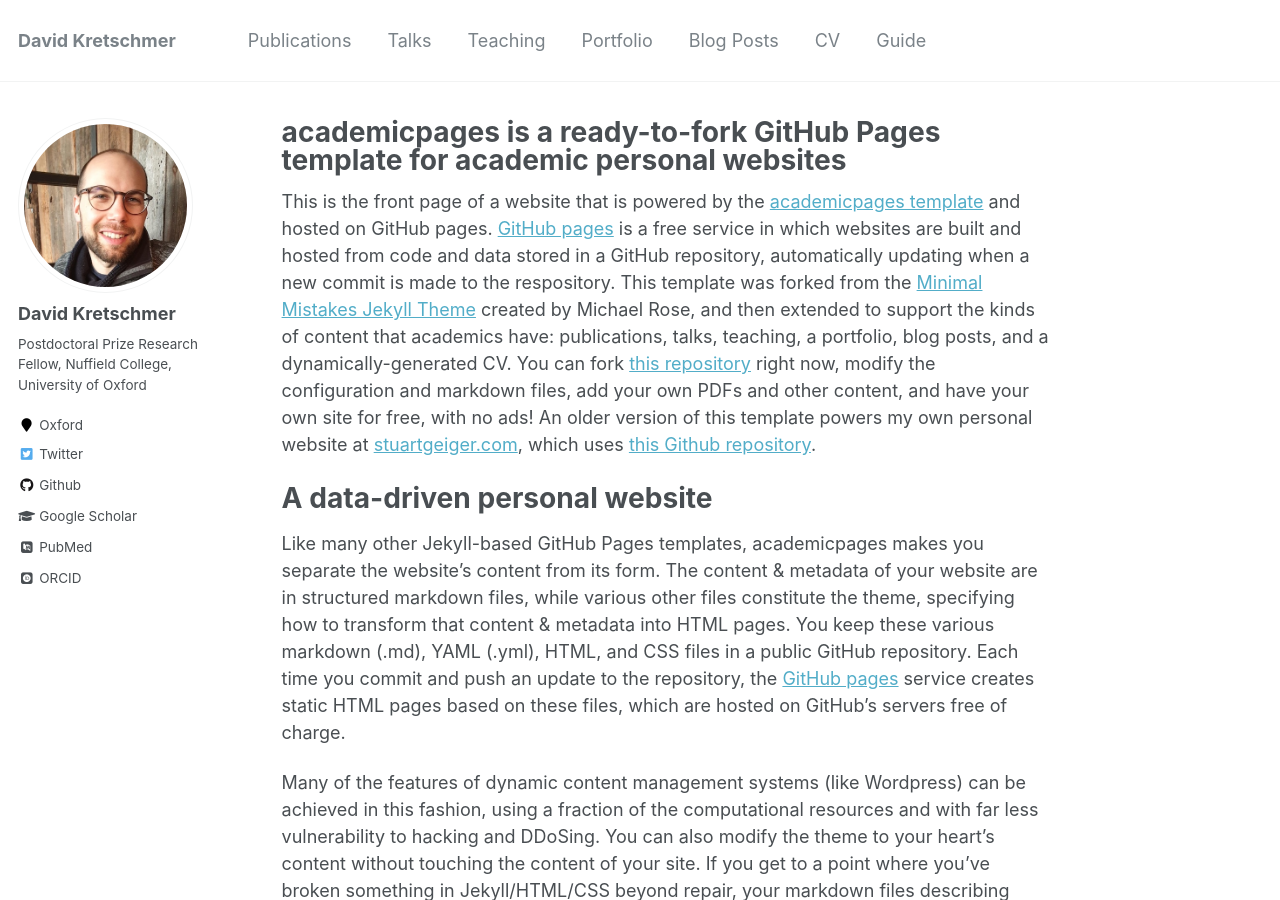
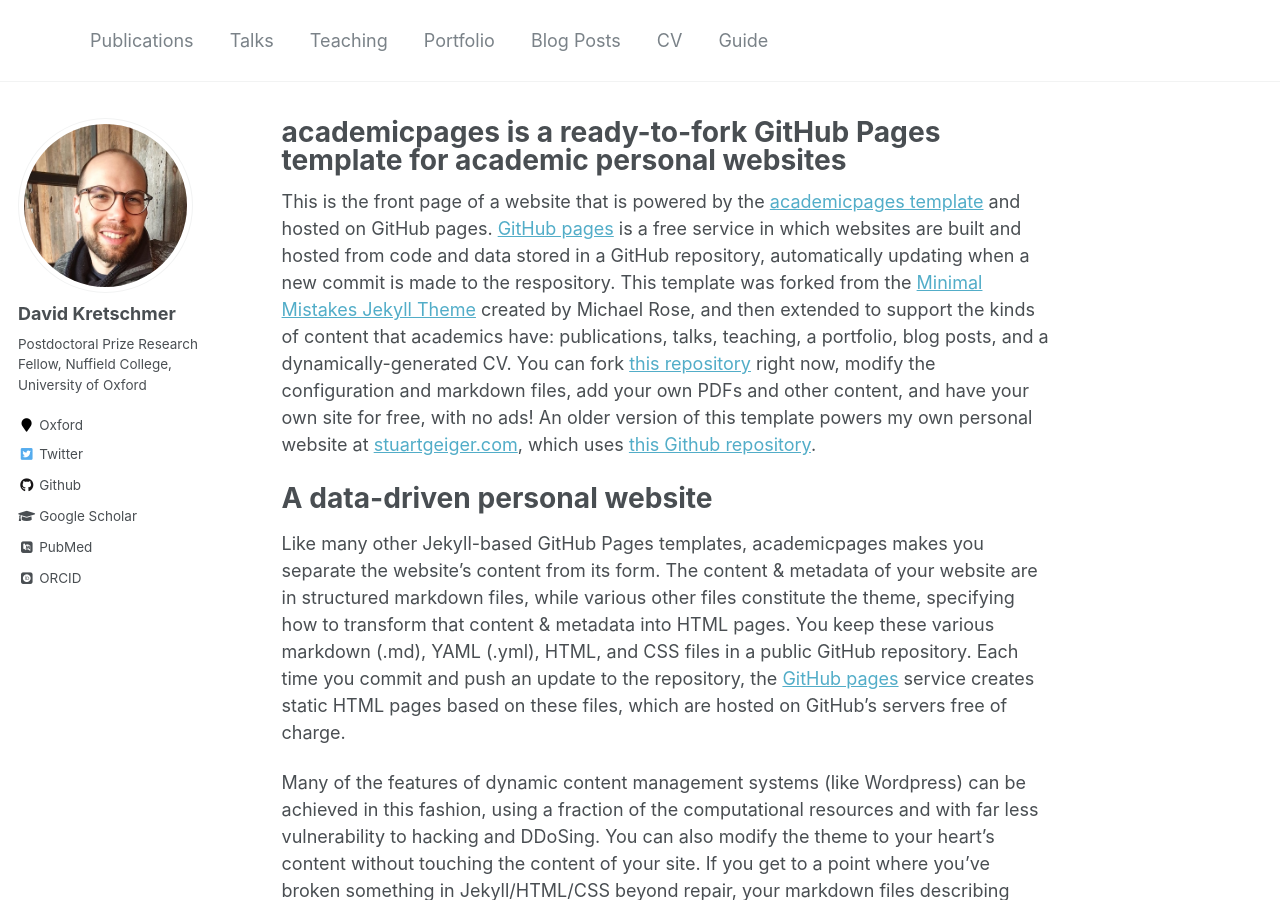
Before and after one commit to DavidKretschmer/davidkretschmer.github.io, a Jekyll site: the page built from _pages/about.md, in a window 1280 px wide and 900 px high. Built offline with Jekyll 4.4.1, drawn with Linux system fonts in a browser that asks for light colours; some web fonts are replaced.

Commit message:
Commit sidebar

```diff
--- a/_config.yml
+++ b/_config.yml
@@ -7,7 +7,7 @@
 
 # Site Settings
 locale                   : "en-US"
-title                    : "David Kretschmer"
+title                    : ""
 title_separator          : "-"
 name                     : &name "David Kretschmer"
 description              : &description "personal description"
```
